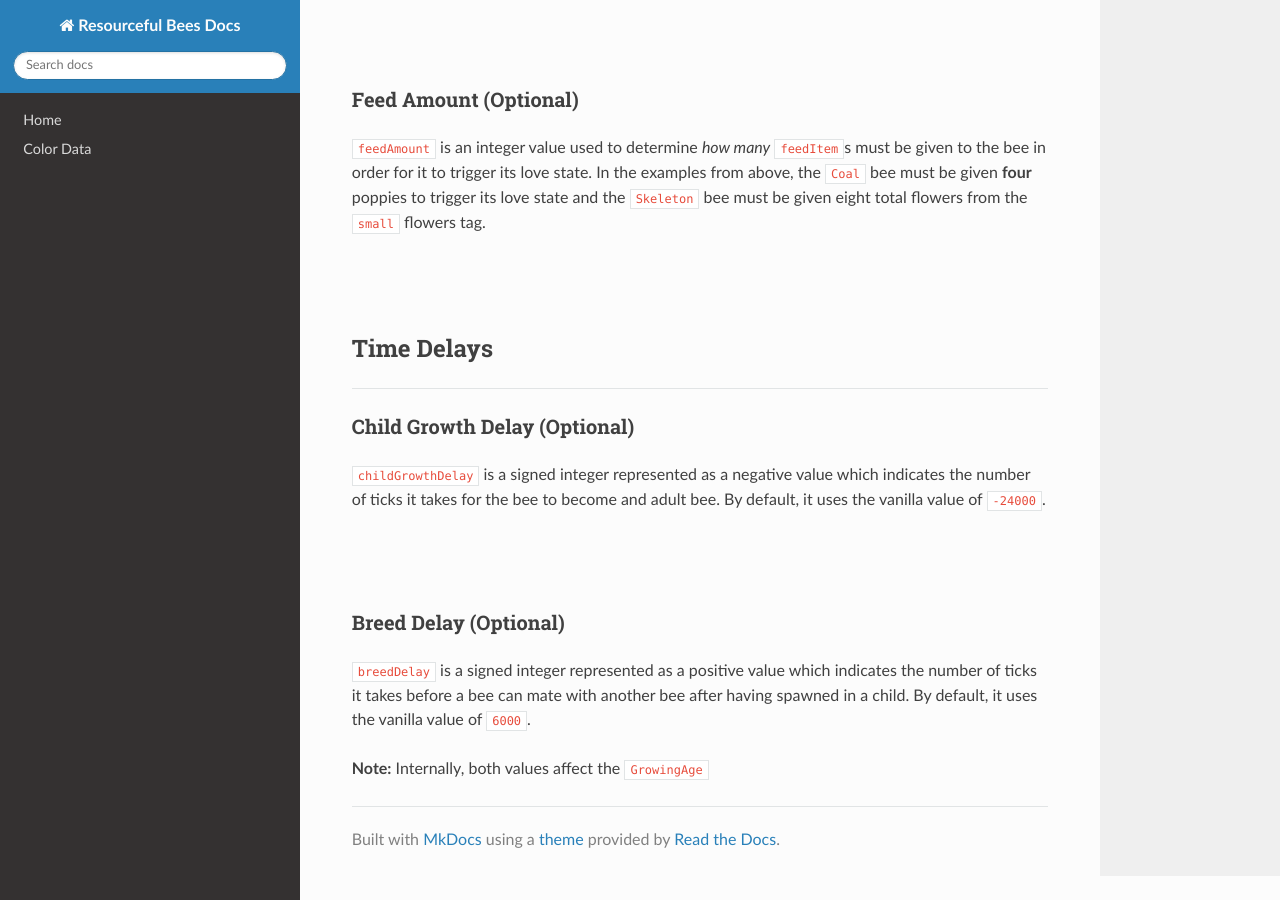
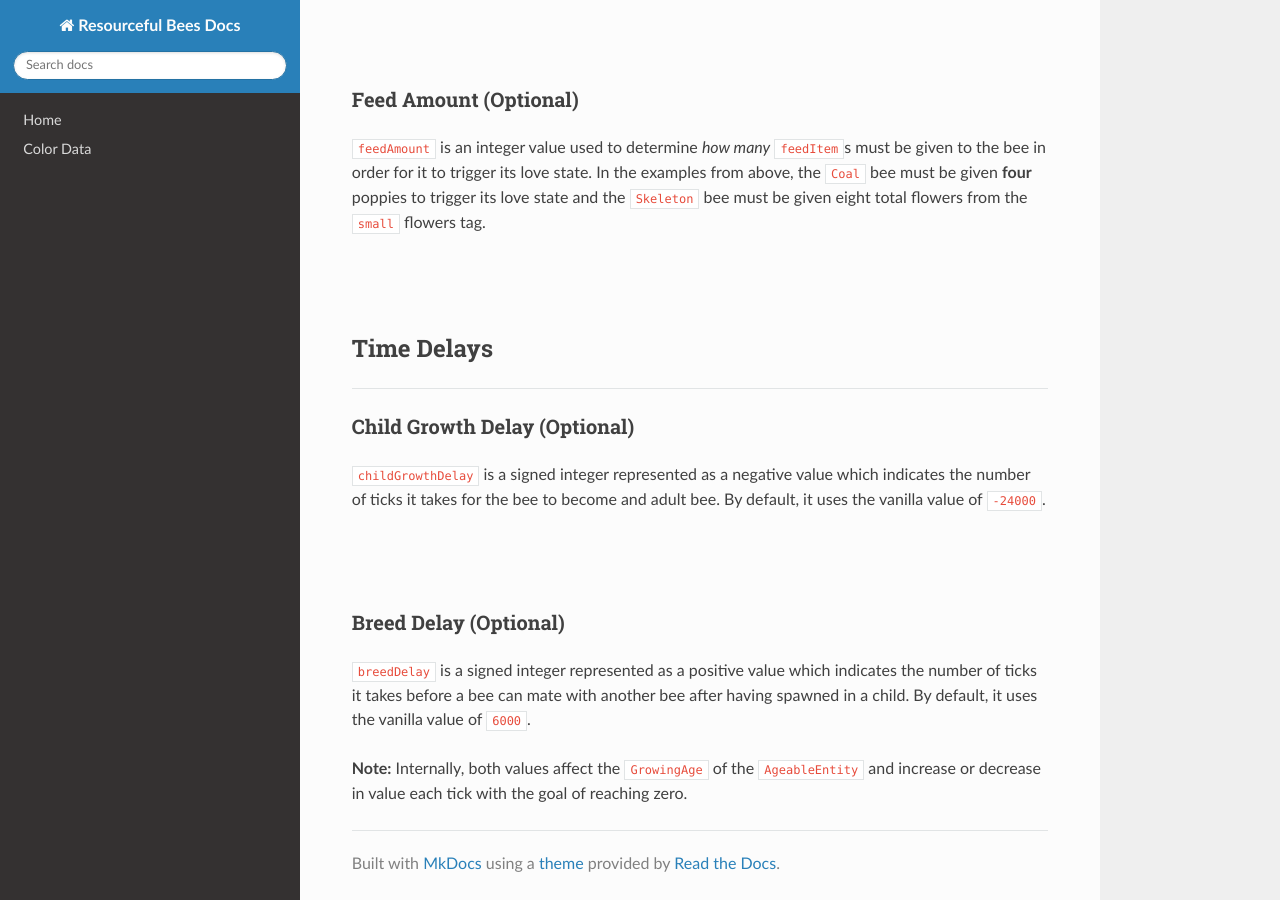
Before and after one commit to Team-Resourceful/ResourcefulBeesDocs, an MkDocs documentation site: the page built from docs/bee_data/breed_data.md, in a window 1280 px wide and 900 px high, scrolled down 2756 px. Built offline with MkDocs 1.6.1, drawn with Linux system fonts in a browser that asks for light colours; nearby versions of some CDN libraries.

Commit message:
docs/bee_data/breed_data.md updated from https://stackedit.io/

```diff
--- a/docs/bee_data/breed_data.md
+++ b/docs/bee_data/breed_data.md
@@ -131,9 +131,9 @@ Skeleton:
 
 `breedDelay` is a signed integer represented as a positive value which indicates the number of ticks it takes before a bee can mate with another bee after having spawned in a child. By default, it uses the vanilla value of `6000`.
 
-**Note:** Internally, both values affect the `GrowingAge`
+**Note:** Internally, both values affect the `GrowingAge` of the `AgeableEntity` and increase or decrease in value each tick with the goal of reaching zero.
 <!--stackedit_data:
-eyJoaXN0b3J5IjpbMTI0MDQ0NTM1NCwyODU3NTM5NjYsLTE5OT
+eyJoaXN0b3J5IjpbLTczNTAwNjY5NiwyODU3NTM5NjYsLTE5OT
 I5NDU0MTgsLTExMTM5Nzg4MTAsMTA3ODA1MDUyLC03NTM5MTcz
 MDEsODEwMDE3NzE5XX0=
 -->
```
